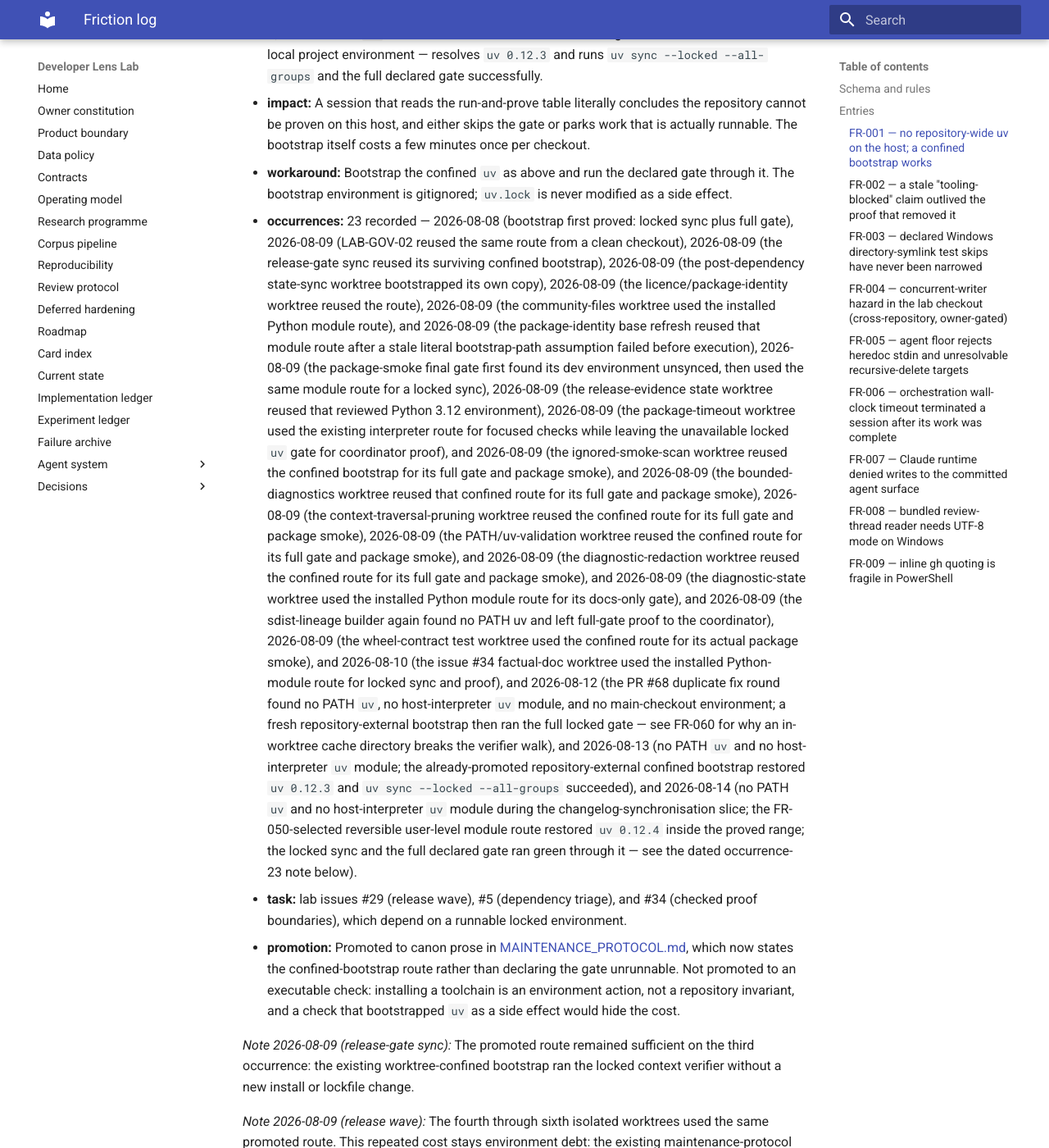
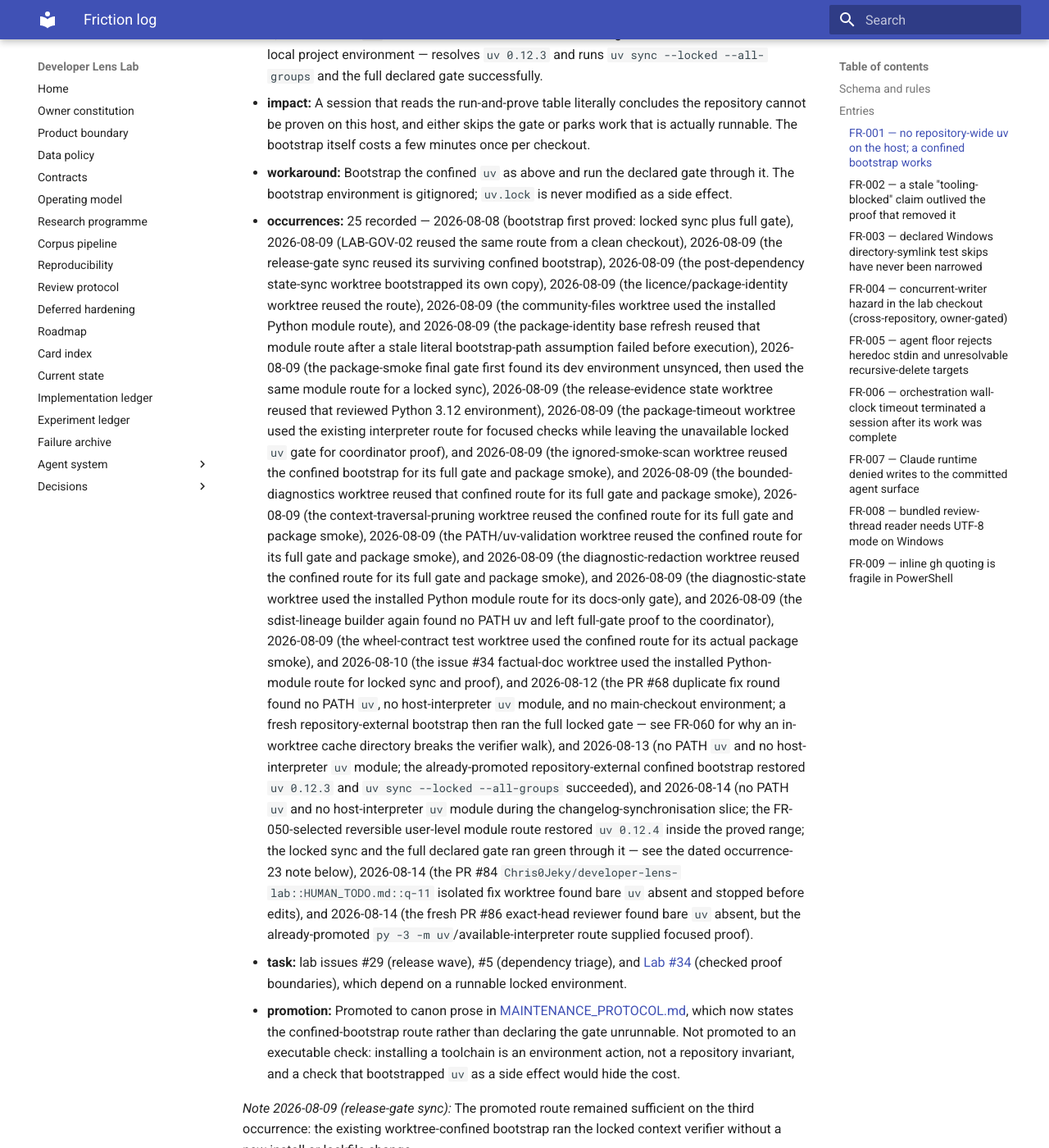
Before and after one commit to Chris0Jeky/developer-lens-lab, an MkDocs documentation site: the page built from docs/agent-system/FRICTION_LOG.md, in a window 1280 px wide and 1400 px high, scrolled down 1934 px. Shown: the whole window at 82% size. Built offline with MkDocs 1.6.1 and Material for MkDocs 9.7.7, drawn with Linux system fonts in a browser that asks for light colours; some of the changed text lies outside the part shown.

Commit message:
Record friction recurrence evidence

```diff
--- a/docs/agent-system/FRICTION_LOG.md
+++ b/docs/agent-system/FRICTION_LOG.md
@@ -68,7 +68,7 @@ Rules that bind entries:
   bootstrap itself costs a few minutes once per checkout.
 - **workaround:** Bootstrap the confined `uv` as above and run the declared gate through it. The
   bootstrap environment is gitignored; `uv.lock` is never modified as a side effect.
-- **occurrences:** 23 recorded — 2026-08-08 (bootstrap first proved: locked sync plus full gate),
+- **occurrences:** 25 recorded — 2026-08-08 (bootstrap first proved: locked sync plus full gate),
   2026-08-09 (LAB-GOV-02 reused the same route from a clean checkout), 2026-08-09 (the release-gate
   sync reused its surviving confined bootstrap), 2026-08-09 (the post-dependency state-sync
   worktree bootstrapped its own copy), 2026-08-09 (the licence/package-identity worktree reused the
@@ -97,9 +97,14 @@ Rules that bind entries:
   `uv sync --locked --all-groups` succeeded), and 2026-08-14 (no PATH `uv` and no host-interpreter
   `uv` module during the changelog-synchronisation slice; the FR-050-selected reversible
   user-level module route restored `uv 0.12.4` inside the proved range; the locked sync and the
-  full declared gate ran green through it — see the dated occurrence-23 note below).
-- **task:** lab issues #29 (release wave), #5 (dependency triage), and #34 (checked proof
-  boundaries), which depend on a runnable locked environment.
+  full declared gate ran green through it — see the dated occurrence-23 note below), 2026-08-14
+  (the PR #84 `Chris0Jeky/developer-lens-lab::HUMAN_TODO.md::q-11` isolated fix worktree found
+  bare `uv` absent and stopped before edits), and 2026-08-14 (the fresh PR #86 exact-head reviewer
+  found bare `uv` absent, but the already-promoted `py -3 -m uv`/available-interpreter route
+  supplied focused proof).
+- **task:** lab issues #29 (release wave), #5 (dependency triage), and
+  [Lab #34](https://github.com/Chris0Jeky/developer-lens-lab/issues/34) (checked proof boundaries),
+  which depend on a runnable locked environment.
 - **promotion:** Promoted to canon prose in [MAINTENANCE_PROTOCOL.md](MAINTENANCE_PROTOCOL.md),
   which now states the confined-bootstrap route rather than declaring the gate unrunnable. Not
   promoted to an executable check: installing a toolchain is an environment action, not a
@@ -218,6 +223,15 @@ host-interpreter `uv` module was present; see FR-050 for the selected reversible
 route, which restored `uv 0.12.4` inside the proved range. The locked sync and the full declared
 gate then ran green through that route on the slice's first commit, with focused checks on its fix
 commit.
+
+_Note 2026-08-14 (occurrence 24, PR #84
+Chris0Jeky/developer-lens-lab::HUMAN_TODO.md::q-11 isolated fix worktree):_ Bare `uv` was absent,
+so the lane stopped before edits. No protected bytes were inspected, no global install occurred,
+and `uv.lock` was not mutated.
+
+_Note 2026-08-14 (occurrence 25, PR #86 exact-head review):_ Bare `uv` was absent, but the
+already-promoted `py -3 -m uv` and available-interpreter route supplied focused proof. No protected
+bytes were inspected, no global install occurred, and `uv.lock` was not mutated.
 
 ### FR-002 — a stale "tooling-blocked" claim outlived the proof that removed it
 
@@ -442,17 +456,19 @@ promotion decision is unchanged.
 - **workaround:** The first occurrence used GraphQL variables. Later multiline bodies were piped to
   `gh ... --body-file -`, and JSON verification used PowerShell `ConvertFrom-Json` instead of an
   inline quoted jq literal.
-- **occurrences:** 6 independent occurrences — 2026-08-09 (an inline GraphQL repository string),
+- **occurrences:** 8 independent occurrences — 2026-08-09 (an inline GraphQL repository string),
   2026-08-09 (a multiline PR body passed as one argument), 2026-08-09 (a quoted jq literal), and
   2026-08-09 (an inline post-merge GraphQL repository string), and 2026-08-09 (Markdown code ticks
   terminated an outer JavaScript command wrapper before PowerShell started), plus 2026-08-10 (an
-  inline GraphQL repository string during the PR #56 factual refresh).
-- **task:** lab issue #34 tracks prompt-operating-system post-review hardening and the external
-  Windows review-tool boundary.
+  inline GraphQL repository string during the PR #56 factual refresh), plus 2026-08-14 (an inline
+  quoted jq/gh form during the PR #84 factual refresh), and 2026-08-14 (an inline static-repository
+  GraphQL query during the PR #86 ready-boundary snapshot).
+- **task:** [Lab #34](https://github.com/Chris0Jeky/developer-lens-lab/issues/34) tracks
+  prompt-operating-system post-review hardening and the external Windows review-tool boundary.
 - **promotion:** Not durably promoted. Binding GraphQL variables, streaming multiline Markdown
   through `--body-file -`, and parsing JSON with `ConvertFrom-Json` worked in this session, but no
   executable prompt currently requires that route. Issue #34 owns the smallest prompt/canon
-  enforcement; a repository helper cannot wrap the unrelated `gh` payload shapes safely.
+  enforcement; a generic repository helper cannot safely wrap all unrelated `gh` payload shapes.
 
 _Note 2026-08-09 (release-gate park):_ The second and third occurrences happened while parking PR
 #37. All intended GitHub writes were subsequently re-read successfully; neither quoting failure
@@ -474,6 +490,15 @@ _Note 2026-08-10 (PR #56 factual refresh):_ Two forms of the same static-string
 the repository-name quotes and returned a parser error without repository data or mutation. The
 variable-bound query then succeeded and supplied the exact pull-request/thread evidence. The two
 failed forms are one independent recurrence of the same predicate.
+
+_Note 2026-08-14 (occurrence 7, PR #84 factual refresh):_ An inline quoted jq/gh form failed at
+the PowerShell boundary; a structured connector succeeded instead. [Lab #34 comment
+5298770402](https://github.com/Chris0Jeky/developer-lens-lab/issues/34#issuecomment-5298770402)
+tracks the recurrence.
+
+_Note 2026-08-14 (occurrence 8, PR #86 ready-boundary snapshot):_ An inline static-repository
+GraphQL query lost quotes and returned a parser error. The variable-bound query succeeded with zero
+threads; the failed call made no mutation.
 
 ### FR-010 — a later native command can mask an earlier failure in PowerShell
 
```
